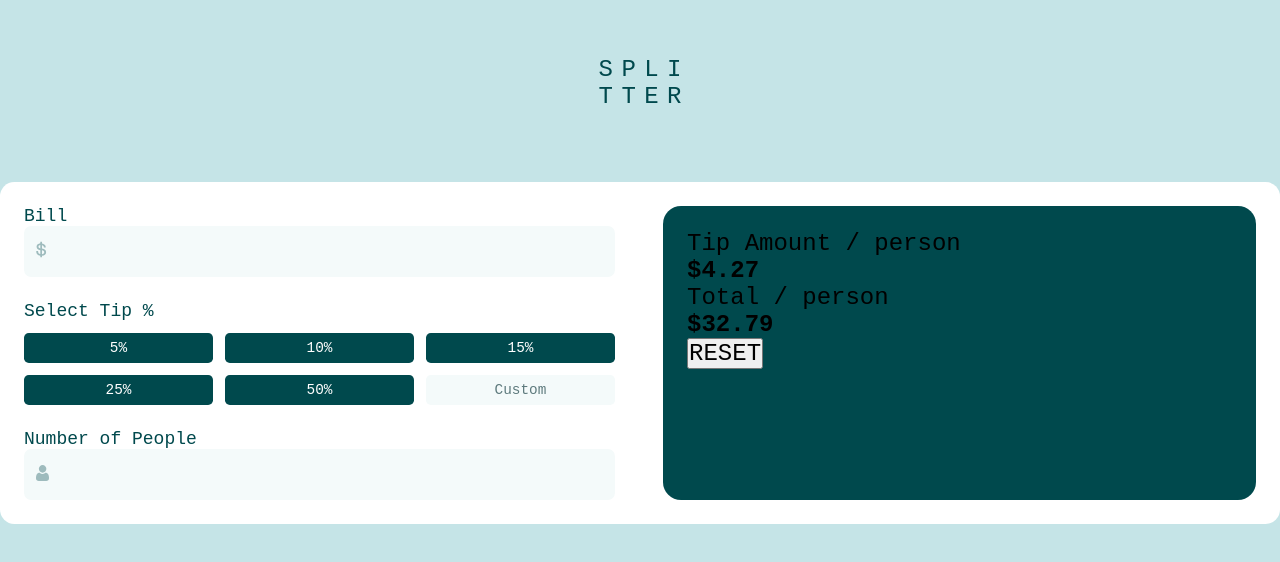
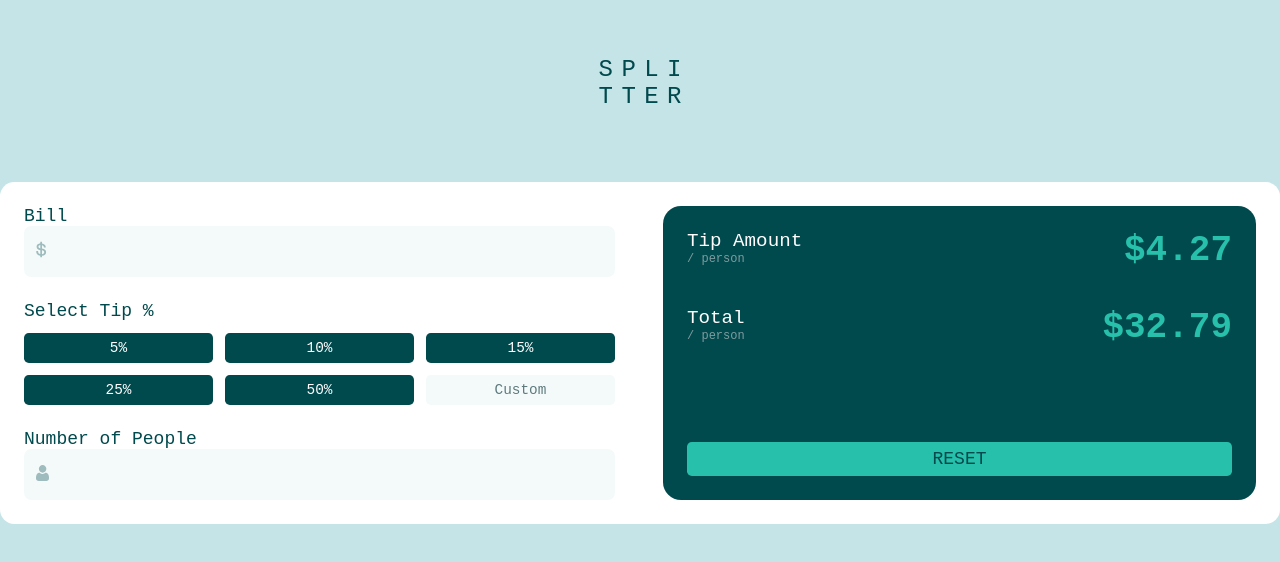
Before and after one commit to timmywimmy95/frontend_mentor, a React (Vite) app in the folder tip-calculator-app/: page / in a window 1280 px wide. Shown: the part 110-672 px from the top of the page. Built offline with nearby package versions, Linux system fonts and the light colour scheme.

Commit message:
right-container completed

```diff
--- a/tip-calculator-app/src/App.css
+++ b/tip-calculator-app/src/App.css
@@ -104,6 +104,47 @@
   padding: 1rem;
   width: 50%;
   height: 100%;
+  display: flex;
+  flex-direction: column;
+  gap: 1.5rem;
+}
+#main-bill-container .right-container p {
+  color: hsl(0, 0%, 100%);
+  font-size: 0.8rem;
+  flex-direction: column;
+  display: flex;
+}
+#main-bill-container .right-container p span {
+  color: hsl(184, 14%, 56%);
+  font-size: 0.5rem;
+}
+#main-bill-container .right-container h2 {
+  color: hsl(172, 67%, 45%);
+  font-size: 1.5rem;
+}
+#main-bill-container .right-container .tip-amount {
+  display: flex;
+  justify-content: space-between;
+}
+#main-bill-container .right-container .total-amount {
+  display: flex;
+  justify-content: space-between;
+}
+#main-bill-container .right-container .reset-button {
+  margin-top: auto;
+}
+#main-bill-container .right-container input[type=button] {
+  background-color: hsl(172, 67%, 45%);
+  border: none;
+  border-radius: 0.2rem;
+  width: 100%;
+  padding: 0.3rem 0;
+  font-size: 0.75rem;
+  color: hsl(183, 100%, 15%);
+}
+#main-bill-container .right-container input[type=button]:hover {
+  cursor: pointer;
+  background-color: hsl(185, 41%, 84%);
 }
 
 /*# sourceMappingURL=App.css.map */
--- a/tip-calculator-app/src/App.scss
+++ b/tip-calculator-app/src/App.scss
@@ -129,6 +129,48 @@ $white: hsl(0, 0%, 100%);
 		padding: 1rem;
 		width: 50%;
 		height: 100%;
+		display: flex;
+		flex-direction: column;
+		gap: 1.5rem;
+		p {
+			color: $white;
+			font-size: 0.8rem;
+			flex-direction: column;
+
+			span {
+				color: $grayish-cyan;
+				font-size: 0.5rem;
+			}
+			display: flex;
+		}
+		h2 {
+			color: $strong-cyan;
+			font-size: 1.5rem;
+		}
+		.tip-amount {
+			display: flex;
+			justify-content: space-between;
+		}
+		.total-amount {
+			display: flex;
+			justify-content: space-between;
+		}
+		.reset-button {
+			margin-top: auto;
+		}
+		input[type='button'] {
+			background-color: $strong-cyan;
+			border: none;
+			border-radius: 0.2rem;
+			width: 100%;
+			padding: 0.3rem 0;
+			font-size: 0.75rem;
+			color: $very-dark-cyan;
+		}
+		input[type='button']:hover {
+			cursor: pointer;
+			background-color: $light-grayish-cyan;
+		}
 	}
 }
 
```
Also changed, not shown: 1 other file (tests, documents, lock files or other folders).
